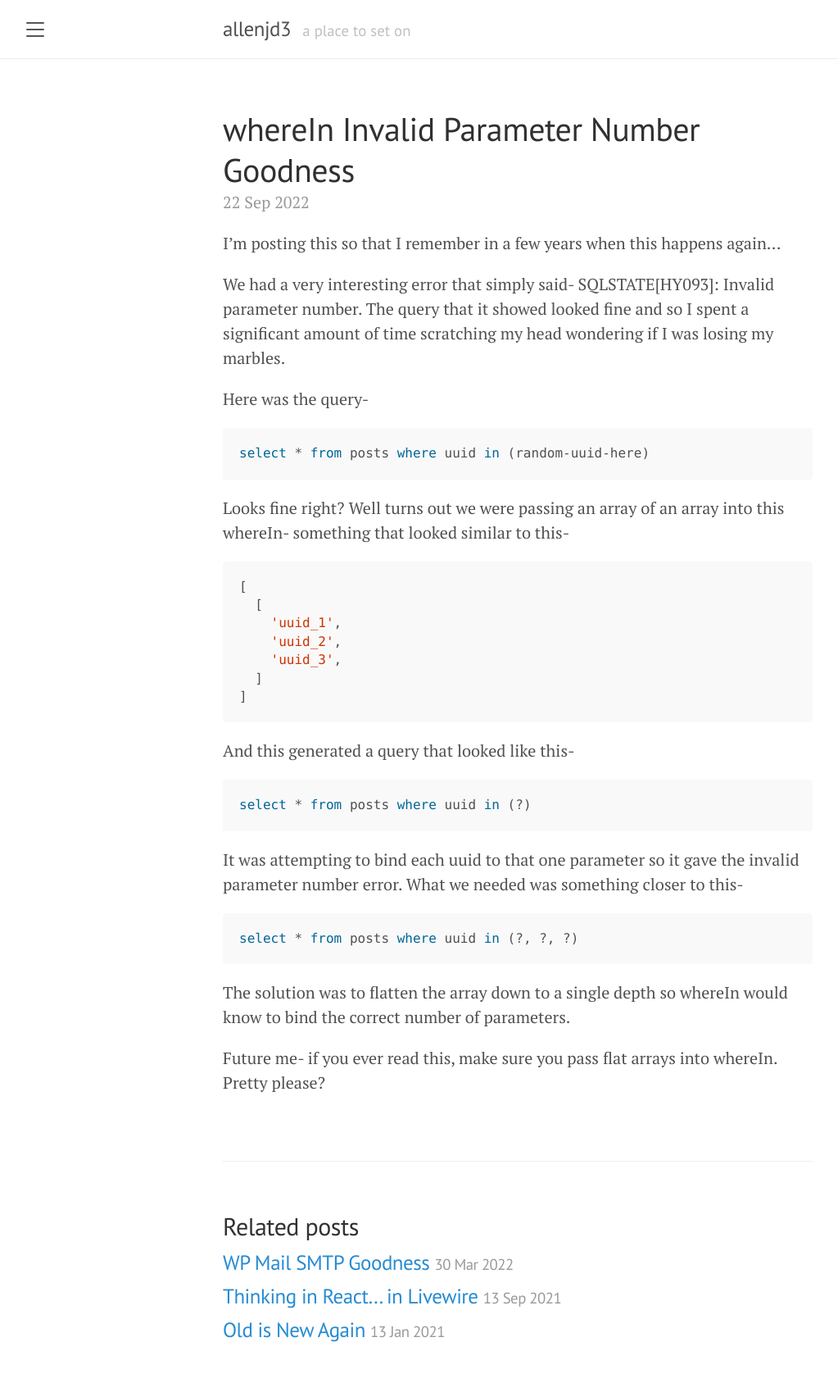
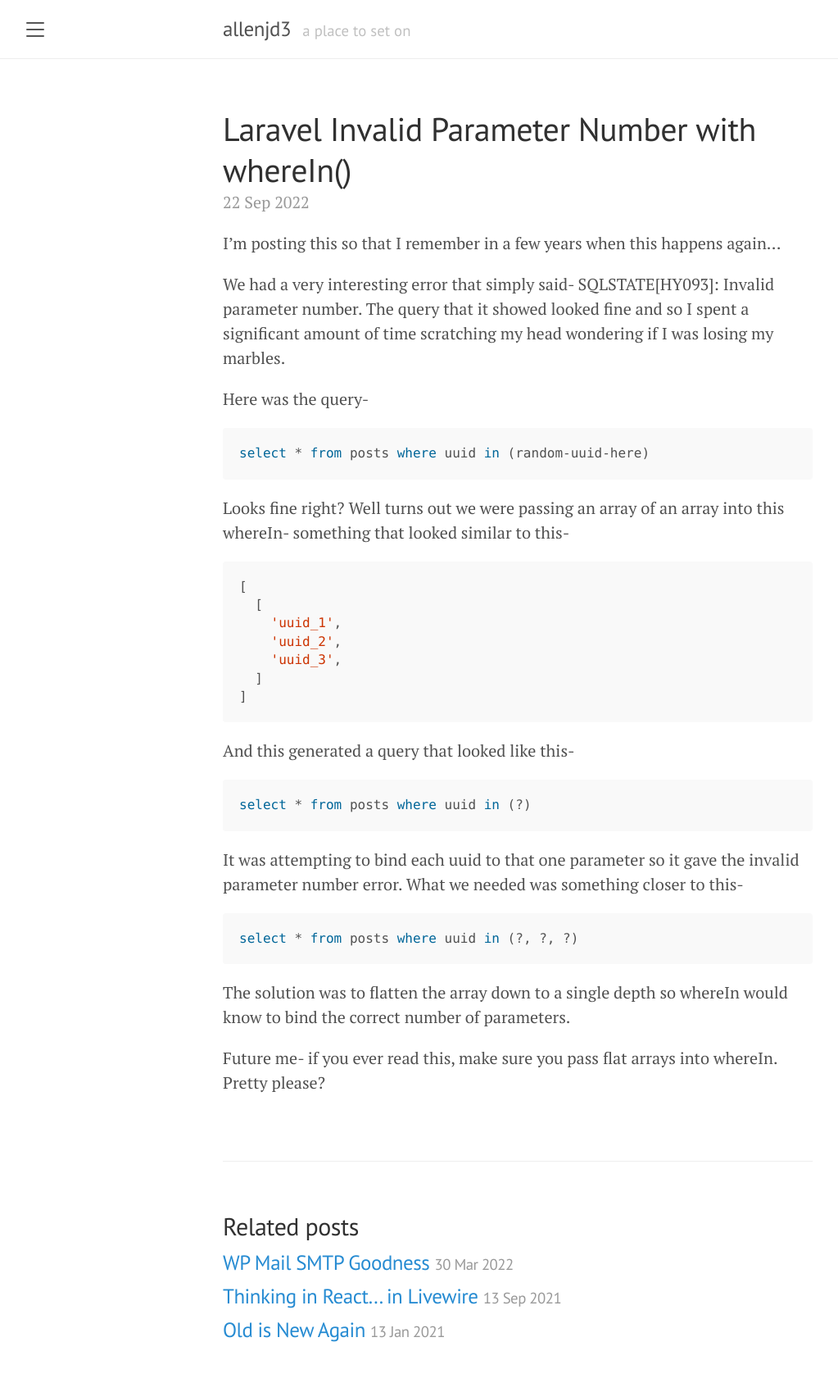
Before and after one commit to allenjd3/allenjd3.github.io, a Jekyll site: the page built from _posts/2022-09-22-invalid-parameter-number.md, in a window 1280 px wide. Shown: the whole page at 82% size, without its empty margins (8-1031 px from the left). Built offline with Jekyll 4.4.1, drawn with Linux system fonts in a browser that asks for light colours.

Commit message:
Update 2022-09-22-invalid-parameter-number.md

```diff
--- a/_posts/2022-09-22-invalid-parameter-number.md
+++ b/_posts/2022-09-22-invalid-parameter-number.md
@@ -1,6 +1,6 @@
 ---
 layout: post
-title:  "whereIn Invalid Parameter Number Goodness"
+title:  "Laravel Invalid Parameter Number with whereIn()"
 date:   2022-09-22 15:40:00 -0400
 categories: general
 ---
```
